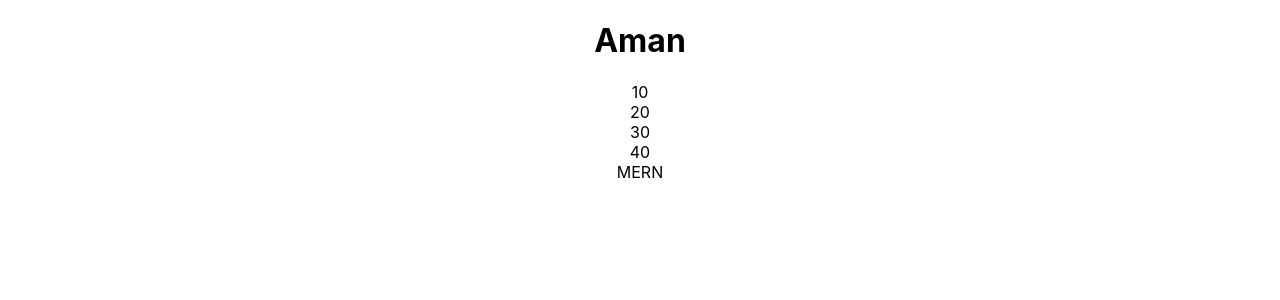
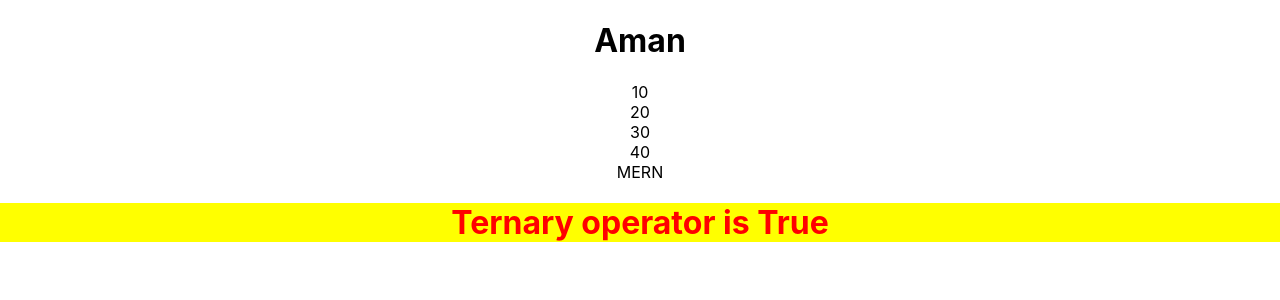
Before and after one commit to Aman-Hongal001/React_practice_1, a React (Create React App) app: page / in a window 1280 px wide. Shown: the top 300 px of the page. Built offline with nearby package versions, Linux system fonts and the light colour scheme.

Commit message:
JSX basics2

```diff
--- a/src/App.js
+++ b/src/App.js
@@ -8,8 +8,8 @@
     'name':"AmanHongal",
     'cName':"MERN",
     'desc':"React JS"
-  }
-
+  };
+  let status = true;
   return(
     <div className="App">
       <h1>{name}</h1>
@@ -21,6 +21,10 @@
       <div>
         {obj.cName}
       </div>
+{/* the below code is to check the condition using ternary operator if the status is true it will show the h1 tag else nothing will be shown..The left side of : will execute when its true and right will execute if false */}
+      {  (status ?
+      <h1 style={{color:"red",backgroundColor:"yellow"}}>Ternary operator is True</h1>:""
+      )  }
     </div>
   )
   // return (
```
